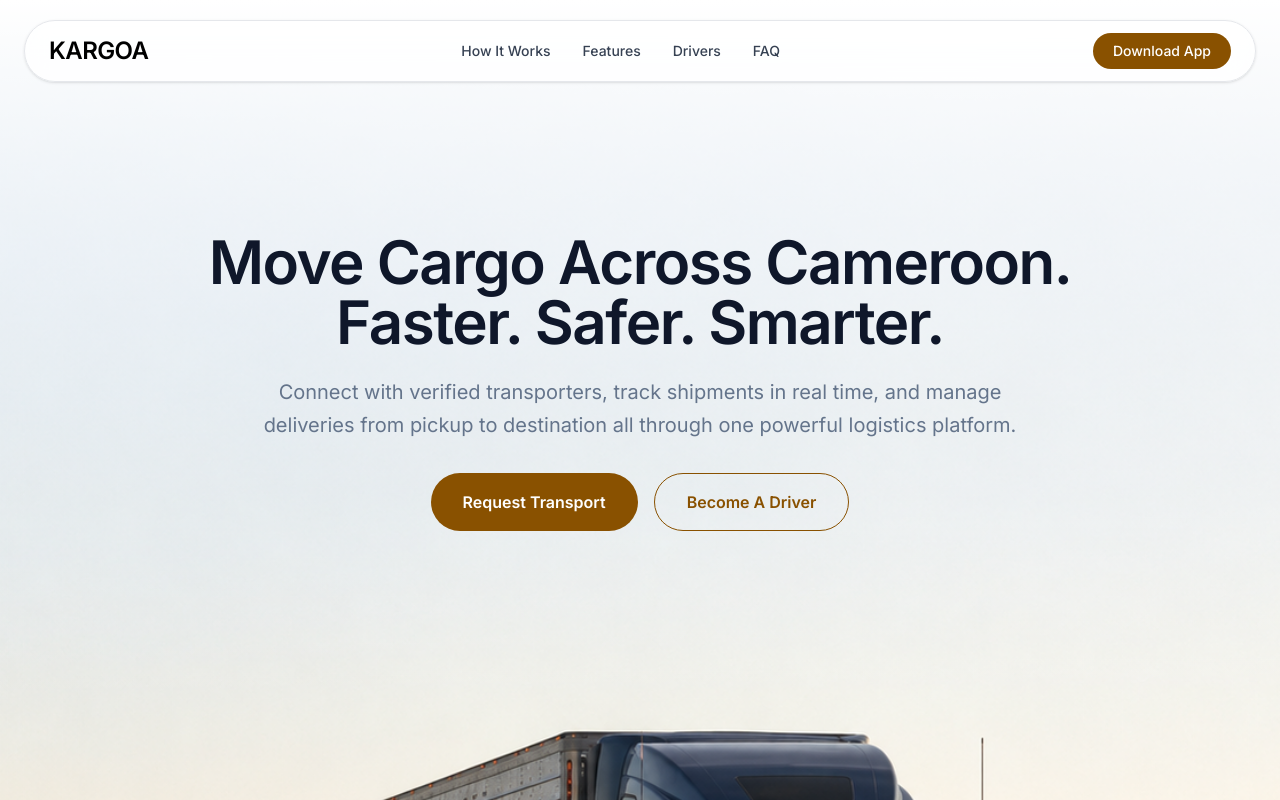
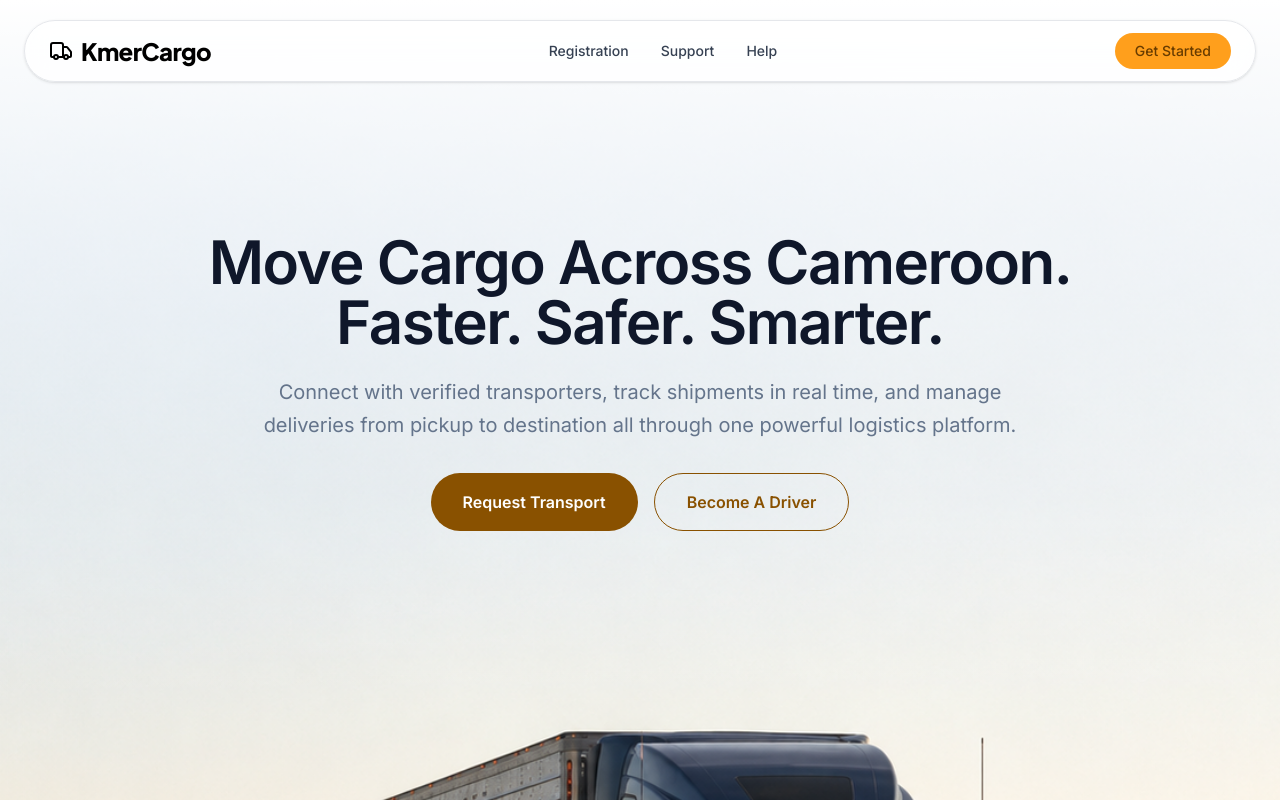
Before and after one commit to Team-Kargoa/kargoa-web-app, a Next.js app: page / in a window 1280 px wide. Shown: the top 800 px of the page. Built offline with nearby package versions, Linux system fonts and the light colour scheme.

Commit message:
feat: align navbar items with the KmerCargo design

```diff
--- a/components/Navbar.tsx
+++ b/components/Navbar.tsx
@@ -1,6 +1,13 @@
 'use client';
 
 import Link from 'next/link';
+import { Truck } from 'lucide-react';
+
+const NAV_LINKS = [
+  { label: 'Registration', href: '/register' },
+  { label: 'Support', href: '/support' },
+  { label: 'Help', href: '/help' },
+];
 
 export default function Navbar() {
   return (
@@ -8,42 +15,30 @@ export default function Navbar() {
       <div className="max-w-7xl mx-auto px-6 py-5">
         <div className="flex items-center justify-between rounded-full border border-gray-200 bg-surface/80 backdrop-blur-md px-6 py-3 shadow-sm">
           <Link href="/" className="flex items-center gap-2">
-            <span className="text-2xl font-black tracking-tight">KARGOA</span>
+            <Truck className="h-6 w-6" aria-hidden="true" />
+            <span className="text-2xl font-black tracking-tight font-heading">
+              KmerCargo
+            </span>
           </Link>
 
           <nav className="hidden md:flex items-center gap-8">
-            <Link
-              href="#how-it-works"
-              className="text-sm font-medium text-gray-700 hover:text-black transition"
-            >
-              How It Works
-            </Link>
-
-            <Link
-              href="#features"
-              className="text-sm font-medium text-gray-700 hover:text-black transition"
-            >
-              Features
-            </Link>
-
-            <Link
-              href="#drivers"
-              className="text-sm font-medium text-gray-700 hover:text-black transition"
-            >
-              Drivers
-            </Link>
-
-            <Link
-              href="#faq"
-              className="text-sm font-medium text-gray-700 hover:text-black transition"
-            >
-              FAQ
-            </Link>
+            {NAV_LINKS.map(({ label, href }) => (
+              <Link
+                key={href}
+                href={href}
+                className="text-sm font-medium text-gray-700 hover:text-black transition"
+              >
+                {label}
+              </Link>
+            ))}
           </nav>
           <div className="flex items-center gap-3">
-            <button className="px-5 py-2 text-sm font-medium bg-primary text-white rounded-full hover:opacity-90 transition">
-              Download App
-            </button>
+            <Link
+              href="/register"
+              className="px-5 py-2 text-sm font-medium bg-primary-container text-on-primary-container rounded-xl hover:opacity-90 transition"
+            >
+              Get Started
+            </Link>
           </div>
         </div>
       </div>
```
Also changed, not shown: 1 other file (tests, documents, lock files or other folders).
